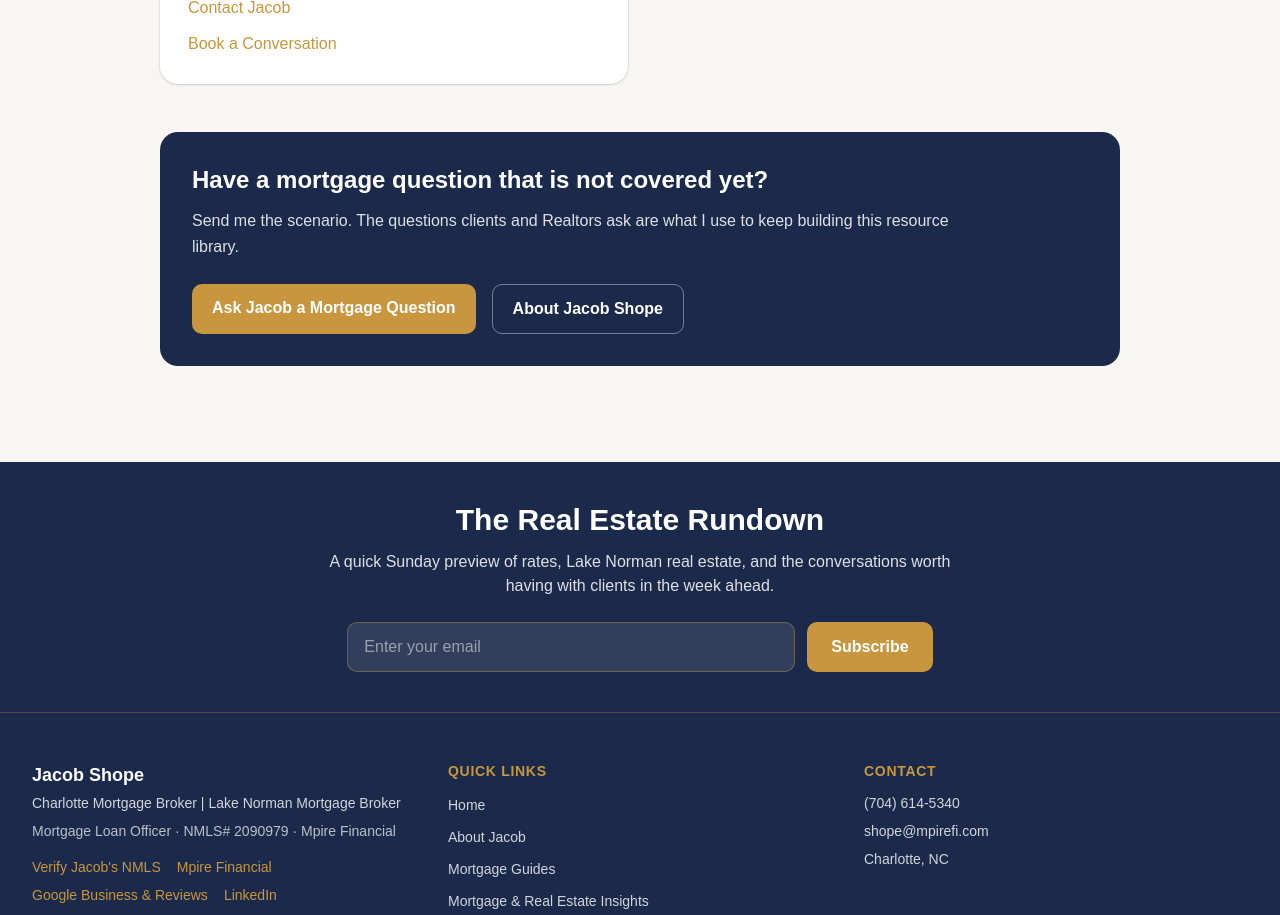
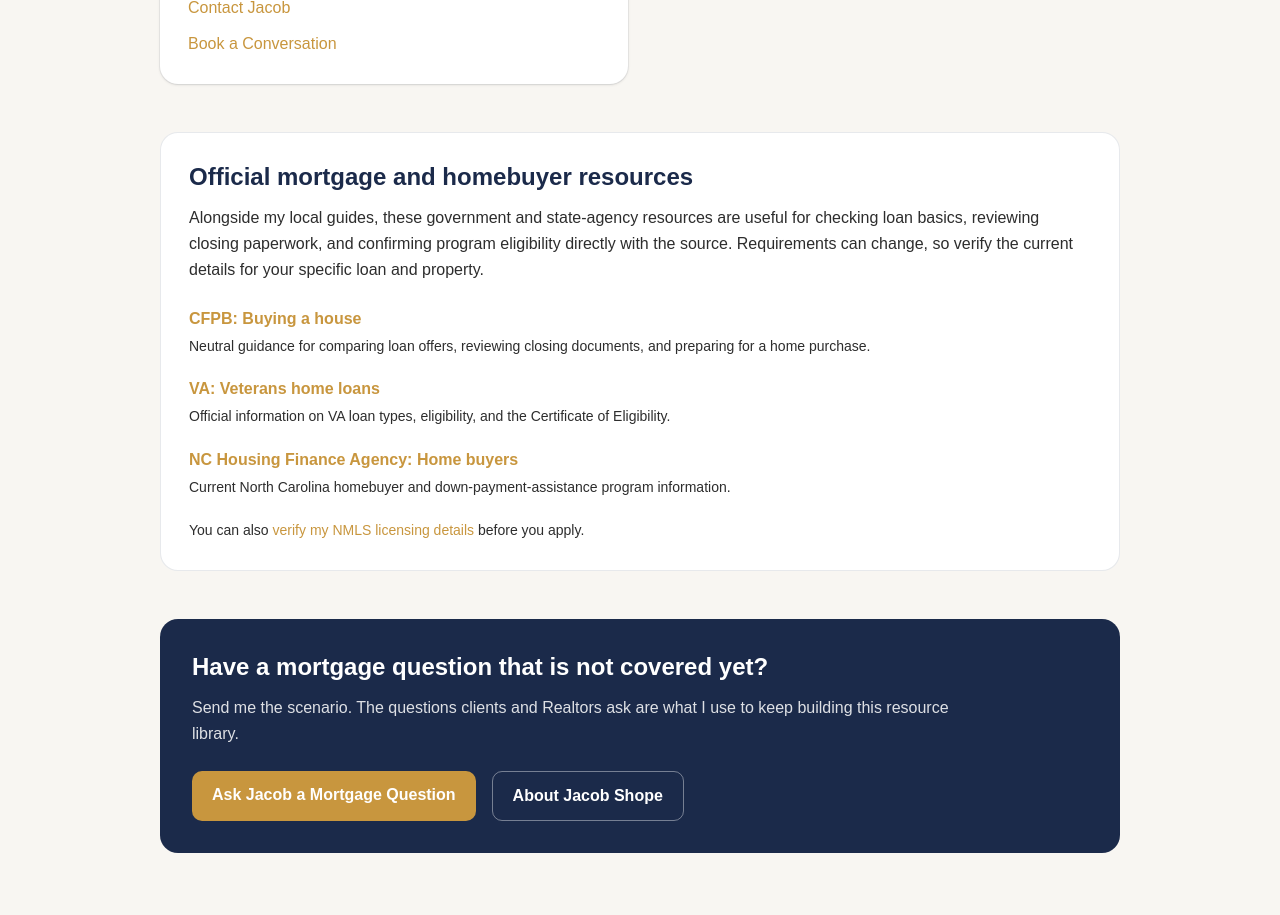
Before and after one commit to JLshope12/jacob-shope-mortgage, a Next.js app: page /mortgage-guides in a window 1280 px wide. Shown: the part 2960-3875 px from the top of the page. Built offline with nearby package versions, Linux system fonts and the light colour scheme.

Commit message:
SEO: add vetted official sources to Charlotte mortgage guide hub

```diff
--- a/app/mortgage-guides/page.tsx
+++ b/app/mortgage-guides/page.tsx
@@ -19,6 +19,24 @@ const CORE_GUIDES = [
   ["Mortgage Closing Costs in Charlotte", "/mortgage-closing-costs-charlotte"],
   ["Mortgage Appraisals in Charlotte", "/mortgage-appraisal-charlotte"],
   ["Mortgage Broker vs Lender", "/mortgage-broker-vs-lender-charlotte"],
+] as const;
+
+const OFFICIAL_MORTGAGE_RESOURCES = [
+  {
+    label: "CFPB: Buying a house",
+    href: "https://www.consumerfinance.gov/owning-a-home/",
+    description: "Neutral guidance for comparing loan offers, reviewing closing documents, and preparing for a home purchase.",
+  },
+  {
+    label: "VA: Veterans home loans",
+    href: "https://www.va.gov/housing-assistance/home-loans/",
+    description: "Official information on VA loan types, eligibility, and the Certificate of Eligibility.",
+  },
+  {
+    label: "NC Housing Finance Agency: Home buyers",
+    href: "https://www.nchfa.com/home-buyers",
+    description: "Current North Carolina homebuyer and down-payment-assistance program information.",
+  },
 ] as const;
 
 export const metadata = {
@@ -132,7 +150,8 @@ const collectionSchema = {
       author: { "@id": `${origin}/#jacob-shope` },
       publisher: { "@id": `${origin}/#mpire-financial` },
       isPartOf: { "@id": `${origin}/#website` },
-      dateModified: "2026-09-09",
+      dateModified: "2026-11-02",
+      citation: OFFICIAL_MORTGAGE_RESOURCES.map((resource) => resource.href),
       about: [
         "Mortgages",
         "Charlotte real estate financing",
@@ -221,6 +240,29 @@ export default function MortgageGuidesPage() {
           ))}
         </div>
 
+        <section className="mt-12 rounded-2xl border border-navy/10 bg-white p-7">
+          <h2 className="text-2xl font-bold text-navy">Official mortgage and homebuyer resources</h2>
+          <p className="mt-3 leading-relaxed text-charcoal">
+            Alongside my local guides, these government and state-agency resources are useful for
+            checking loan basics, reviewing closing paperwork, and confirming program eligibility
+            directly with the source. Requirements can change, so verify the current details for
+            your specific loan and property.
+          </p>
+          <ul className="mt-6 space-y-5">
+            {OFFICIAL_MORTGAGE_RESOURCES.map((resource) => (
+              <li key={resource.href}>
+                <a href={resource.href} target="_blank" rel="noopener noreferrer" className="font-semibold text-gold hover:underline">
+                  {resource.label}
+                </a>
+                <p className="mt-1 text-sm leading-relaxed text-charcoal">{resource.description}</p>
+              </li>
+            ))}
+          </ul>
+          <p className="mt-5 text-sm leading-relaxed text-charcoal">
+            You can also <Link href="/licensing" className="font-medium text-gold hover:underline">verify my NMLS licensing details</Link> before you apply.
+          </p>
+        </section>
+
         <section className="mt-12 rounded-2xl bg-navy p-8 text-white">
           <h2 className="text-2xl font-bold">Have a mortgage question that is not covered yet?</h2>
           <p className="mt-3 max-w-3xl leading-relaxed text-white/85">
```
